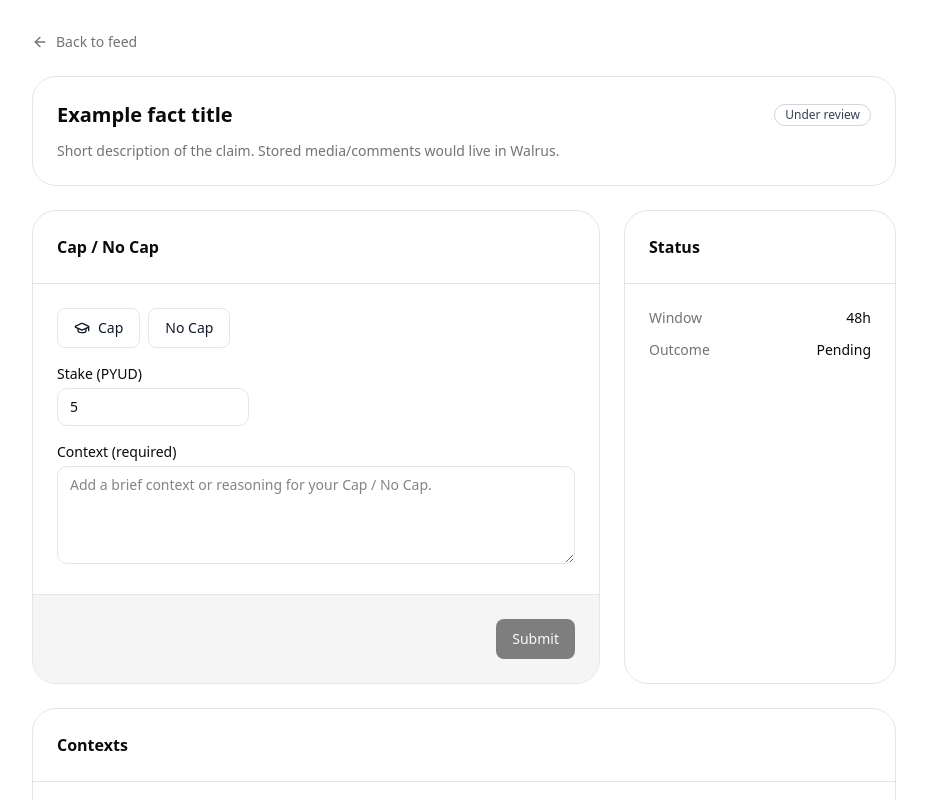
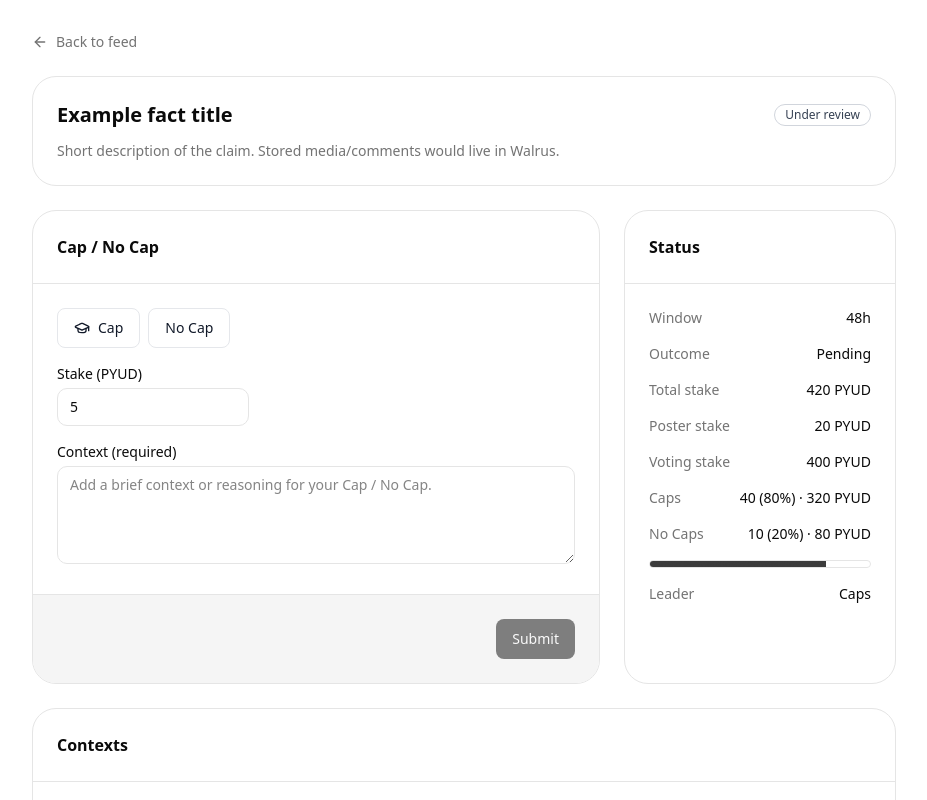
Before and after one commit to adipundir/no-cap, a Next.js app: page /facts/1 in a window 1280 px wide. Shown: the top 800 px of the page, without its empty margins (176-1103 px from the left). Built offline with nearby package versions, Linux system fonts and the light colour scheme.

Commit message:
Add tallies and leader display to FactDetail component for enhanced voting insights

```diff
--- a/app/facts/[id]/page.tsx
+++ b/app/facts/[id]/page.tsx
@@ -18,6 +18,21 @@ export default function FactDetail() {
     summary: "Short description of the claim. Stored media/comments would live in Walrus.",
     status: "review" as "verified" | "review" | "flagged",
   }), [id]);
+
+  // demo tallies for UI only
+  const tallies = useMemo(() => ({
+    capVotes: 40,
+    noCapVotes: 10,
+    capStake: 320, // PYUD (voters)
+    noCapStake: 80, // PYUD (voters)
+    posterStake: 20, // PYUD (fact poster)
+  }), []);
+  const totalVotes = tallies.capVotes + tallies.noCapVotes;
+  const votingStake = tallies.capStake + tallies.noCapStake;
+  const totalStake = votingStake + tallies.posterStake;
+  const capPct = Math.round((tallies.capVotes / Math.max(1, totalVotes)) * 100);
+  const noCapPct = 100 - capPct;
+  const leader = tallies.capVotes >= tallies.noCapVotes ? "Caps" : "No Caps";
 
   const [choice, setChoice] = useState<"cap" | "nocap" | null>(null);
   const [stake, setStake] = useState(5);
@@ -86,7 +101,7 @@ export default function FactDetail() {
             <div className="module-header">
               <h2 className="text-base font-semibold">Status</h2>
             </div>
-            <div className="module-content space-y-3 text-sm">
+            <div className="module-content space-y-4 text-sm">
               <div className="flex items-center justify-between">
                 <span className="text-muted-foreground">Window</span>
                 <span>48h</span>
@@ -94,6 +109,33 @@ export default function FactDetail() {
               <div className="flex items-center justify-between">
                 <span className="text-muted-foreground">Outcome</span>
                 <span>Pending</span>
+              </div>
+              <div className="flex items-center justify-between">
+                <span className="text-muted-foreground">Total stake</span>
+                <span>{totalStake} PYUD</span>
+              </div>
+              <div className="flex items-center justify-between">
+                <span className="text-muted-foreground">Poster stake</span>
+                <span>{tallies.posterStake} PYUD</span>
+              </div>
+              <div className="flex items-center justify-between">
+                <span className="text-muted-foreground">Voting stake</span>
+                <span>{votingStake} PYUD</span>
+              </div>
+              <div className="flex items-center justify-between">
+                <span className="text-muted-foreground">Caps</span>
+                <span>{tallies.capVotes} ({capPct}%) · {tallies.capStake} PYUD</span>
+              </div>
+              <div className="flex items-center justify-between">
+                <span className="text-muted-foreground">No Caps</span>
+                <span>{tallies.noCapVotes} ({noCapPct}%) · {tallies.noCapStake} PYUD</span>
+              </div>
+              <div className="h-2 w-full overflow-hidden rounded-full border">
+                <div className="h-full bg-foreground/80" style={{ width: `${capPct}%` }} />
+              </div>
+              <div className="flex items-center justify-between">
+                <span className="text-muted-foreground">Leader</span>
+                <span>{leader}</span>
               </div>
             </div>
           </Card>
```
